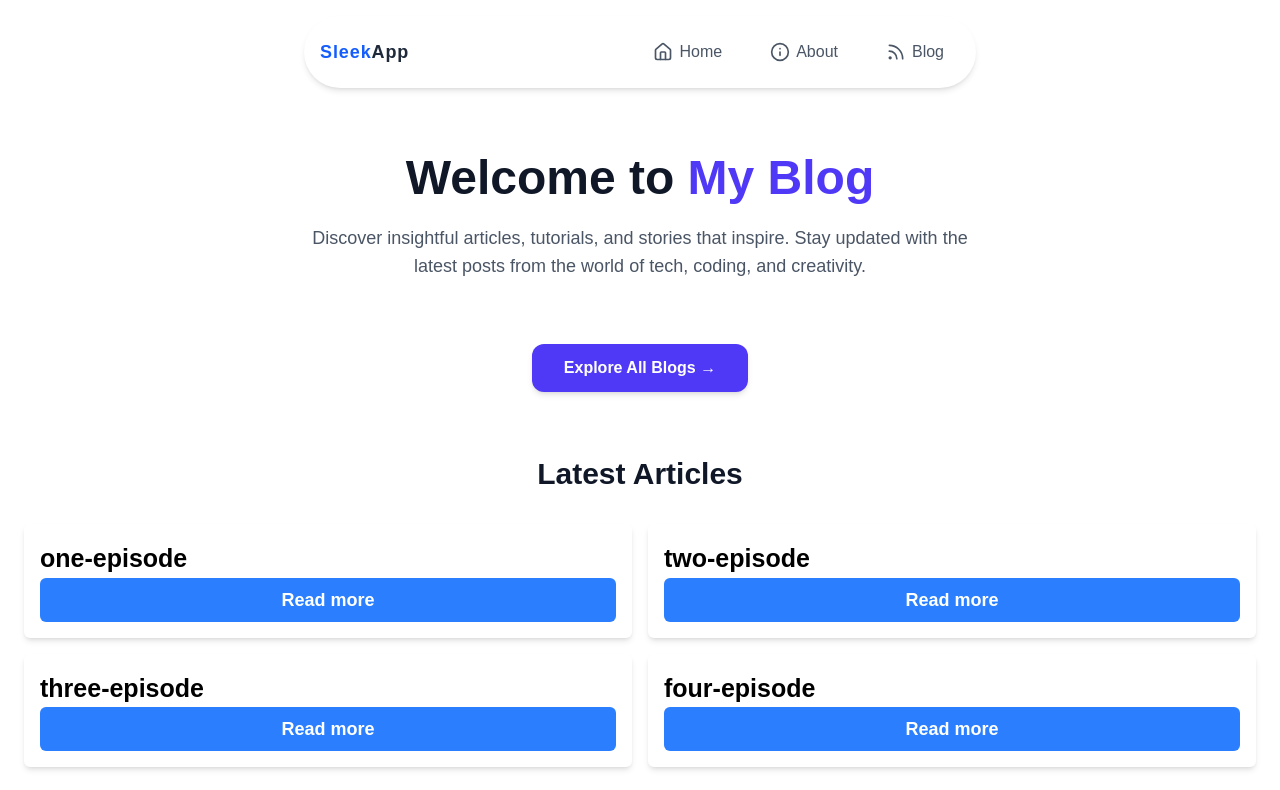
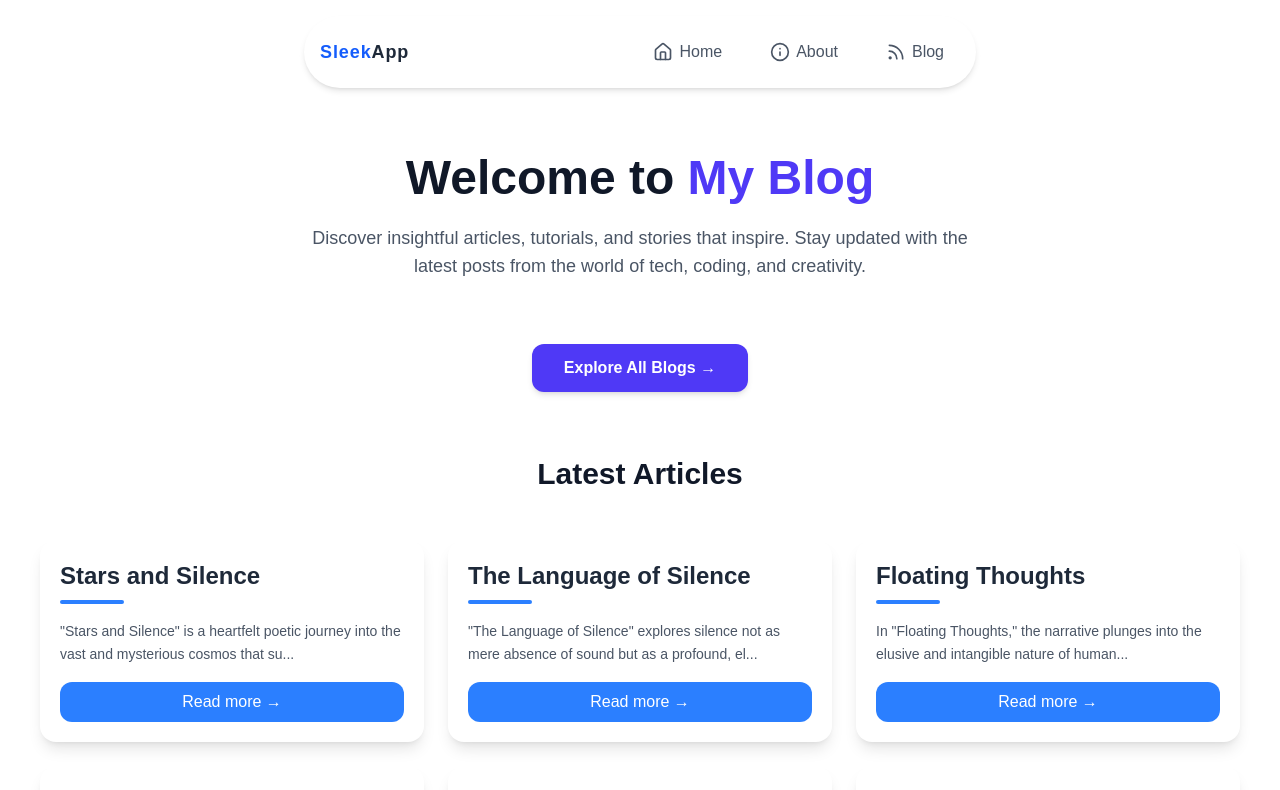
Before and after one commit to Mohsen-malekifard/Next2, a Next.js app in the folder my-app/: page / in a window 1280 px wide. Shown: the top 790 px of the page. Built offline with nearby package versions, Linux system fonts and the light colour scheme.

Commit message:
Update BlogCard.jsx

```diff
--- a/my-app/src/components/BlogCard.jsx
+++ b/my-app/src/components/BlogCard.jsx
@@ -1,27 +1,42 @@
 import data5 from "@/app/lib/data";
 import Link from "next/link";
 
-const finded = data5.filter(blog => blog.id < "5");
+const finded = data5.filter(blog => blog.id < "7");
 
 export default function BlogCard() {
     return (
-        <ul className="grid grid-cols-2 gap-4">
+        <ul className="grid grid-cols-1 sm:grid-cols-2 lg:grid-cols-3 gap-6 p-4">
             {finded.map((blog, index) => (
-                <li key={index} className="bg-white p-4 rounded-md shadow-md">
-                <h1 style = {{"fontSize" : "25px", "color" : "black", "fontWeight": "bold"}}>{blog.title}</h1>
-                <button
-                    className="w-full p-2 bg-blue-500 text-white rounded-md hover:bg-blue-600 transition-colors duration-200"
+                <li
+                    key={index}
+                    className="bg-white rounded-2xl shadow-lg hover:shadow-2xl transition duration-300 overflow-hidden group"
                 >
-                <Link
-                    className="  block text-lg font-semibold text-white "
-                    href={`Blog/${blog.title}`}
-                >
-                Read more
-                </Link>
-                </button>
+                    <div className="p-5 flex flex-col h-full">
+                        {/* Title */}
+                        <h1 className="text-2xl font-bold text-gray-800 group-hover:text-blue-600 transition-colors duration-200">
+                            {blog.bookTitle}
+                        </h1>
+
+                        {/* Divider Line */}
+                        <div className="w-16 h-1 bg-blue-500 mt-2 mb-4 rounded-full"></div>
+
+                        {/* Description (اختیاری: اگه داده داری) */}
+                        {blog.description && (
+                            <p className="text-gray-600 text-sm flex-grow leading-relaxed">
+                                {blog.description.slice(0, 100)}...
+                            </p>
+                        )}
+
+                        {/* Button */}
+                        <Link
+                            href={`Blog/${blog.title}`}
+                            className="mt-4 w-full text-center py-2 px-4 bg-blue-500 hover:bg-blue-600 text-white font-medium rounded-xl transition duration-200"
+                        >
+                            Read more →
+                        </Link>
+                    </div>
                 </li>
             ))}
         </ul>
-
     )
 }
```
